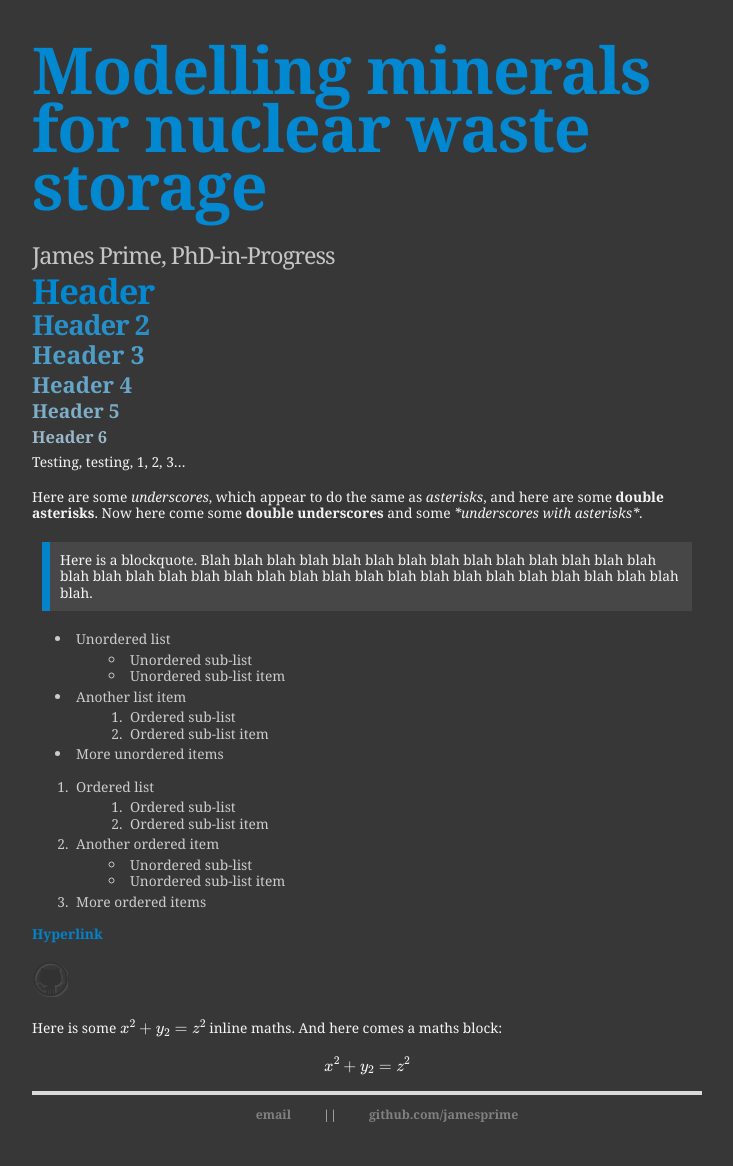
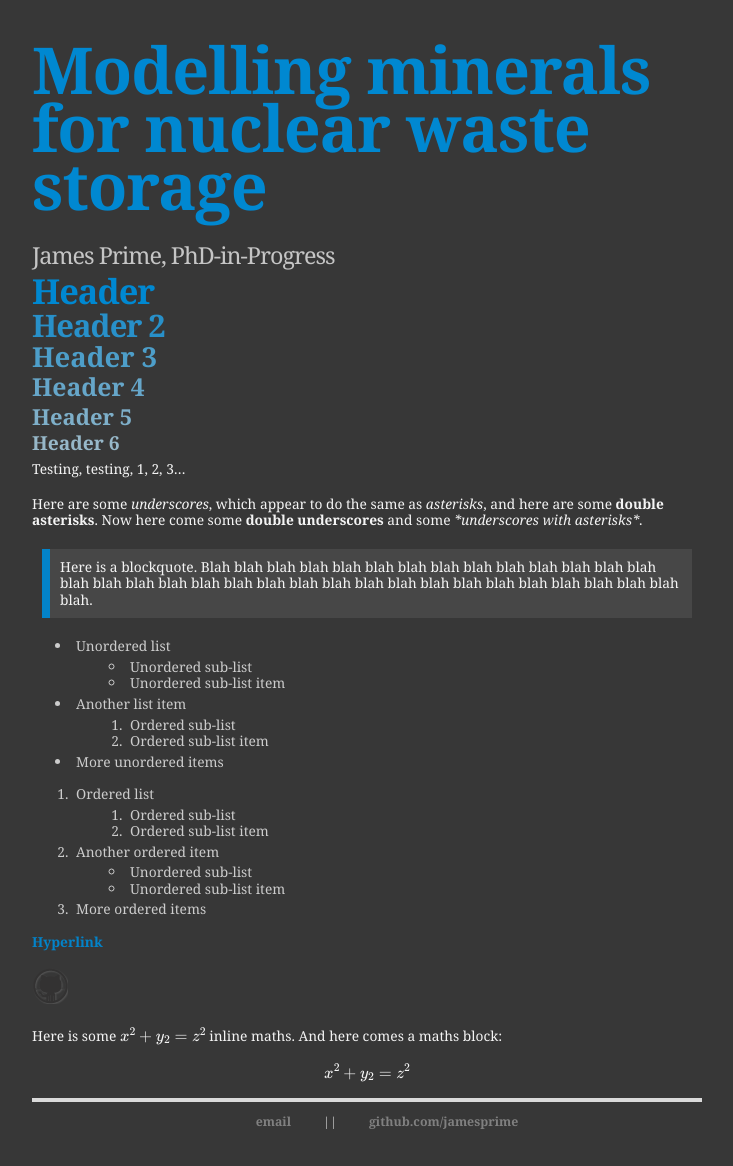
Before and after one commit to jamesprime/jamesprime.github.io, a Jekyll site: the page built from _pages/test/index.md, in a window 1280 px wide. Shown: the whole page, without its empty margins (273-1006 px from the left). Built offline with Jekyll 4.4.1, drawn with Linux system fonts in a browser that asks for light colours; nearby versions of some CDN libraries; formulas are drawn with MathJax 3.

Commit message:
Updated _sass/uberduper.scss
Next attempt to improve contrast of uberduper-esque heading colours, this time by increasing font-size of h2, h3, h4, h5, and h6

```diff
--- a/_sass/uberduper.scss
+++ b/_sass/uberduper.scss
@@ -33,7 +33,7 @@ h1 {
 h2 {
     // border-bottom: 1px dashed #e5e5e5;
     color: #2890c9; // Originally #1E8DC9; changed based on contrast-related recommendations from http://webaim.org/resources/contrastchecker/, then #1f92d1, then #1c8cc9
-    font-size: 2em; // Originally 1.7em; default is 1.5em
+    font-size: 2.25em; // Originally 1.7em; default is 1.5em
     font-weight: bold;
     letter-spacing: -1px;
     margin: .5em 0;
@@ -43,7 +43,7 @@ h2 {
 h3 {
     // border-bottom: 1px dotted #e5e5e5;
     color: #4d9ec9; // Originally #fba919, then #3C98C9, then #3e9dd1, then #3495c9, then #4d9ec9, then #5aa2c9
-    font-size: 1.8em; // Originally 1.4em; default is 1.17em
+    font-size: 2em; // Originally 1.4em; default is 1.17em
     font-weight: bold;
     margin: .5em 0; // Originally 10px 0 8px
     // padding: 1px 2px 4px 0;
@@ -51,19 +51,19 @@ h3 {
 
 h4 {
     color: #66a6c9; // Originally #23af4c, then #5AA3C9, then #5ea8d1, then #4d9ec9
-    font-size: 1.6em; // Default is 1em
+    font-size: 1.8em; // Default is 1em
     margin: .5em 0;
 }
 
 h5 {
     color: #7eafc9; // Originally #79AEC9, then #7db3d1, then #66a6c9
-    font-size: 1.4em; // Default is .83em
+    font-size: 1.6em; // Default is .83em
     margin: .5em 0;
 }
 
 h6 {
     color: #97b8c9; // Originally #97B8C9, then #9cbed1, then #7eafc9
-    font-size: 1.2em; // Default is .67em
+    font-size: 1.4em; // Default is .67em
     margin: .5em 0;
 }
 
```
